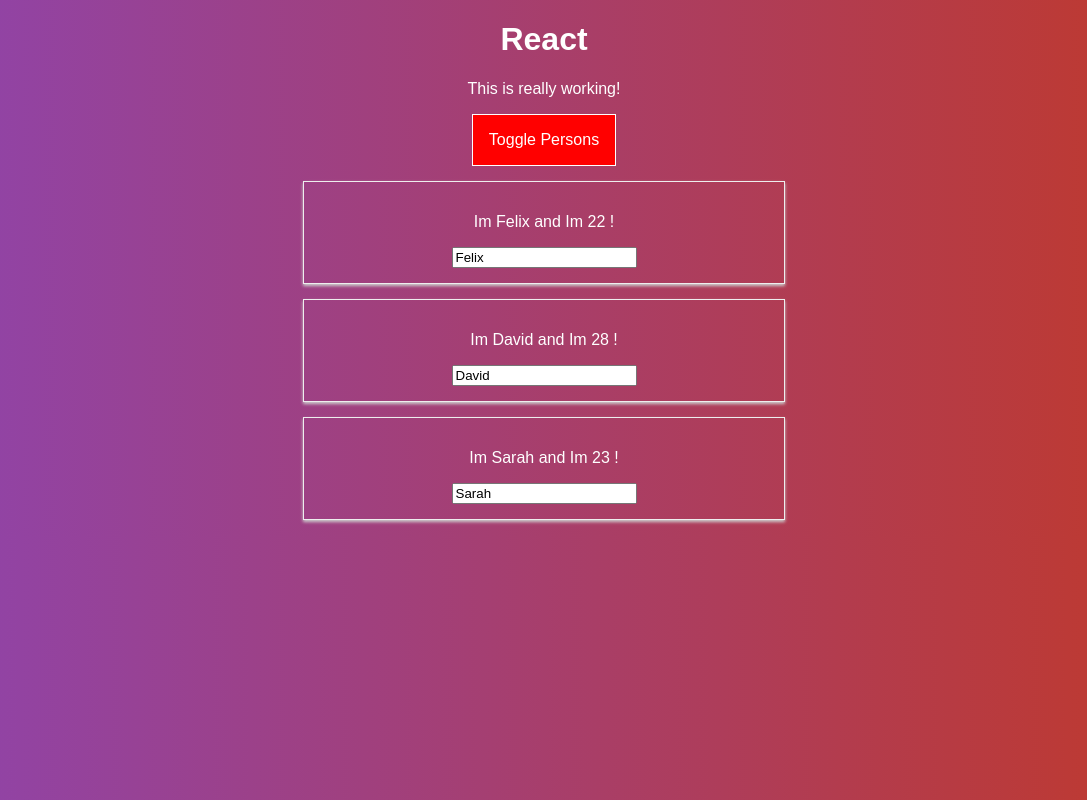
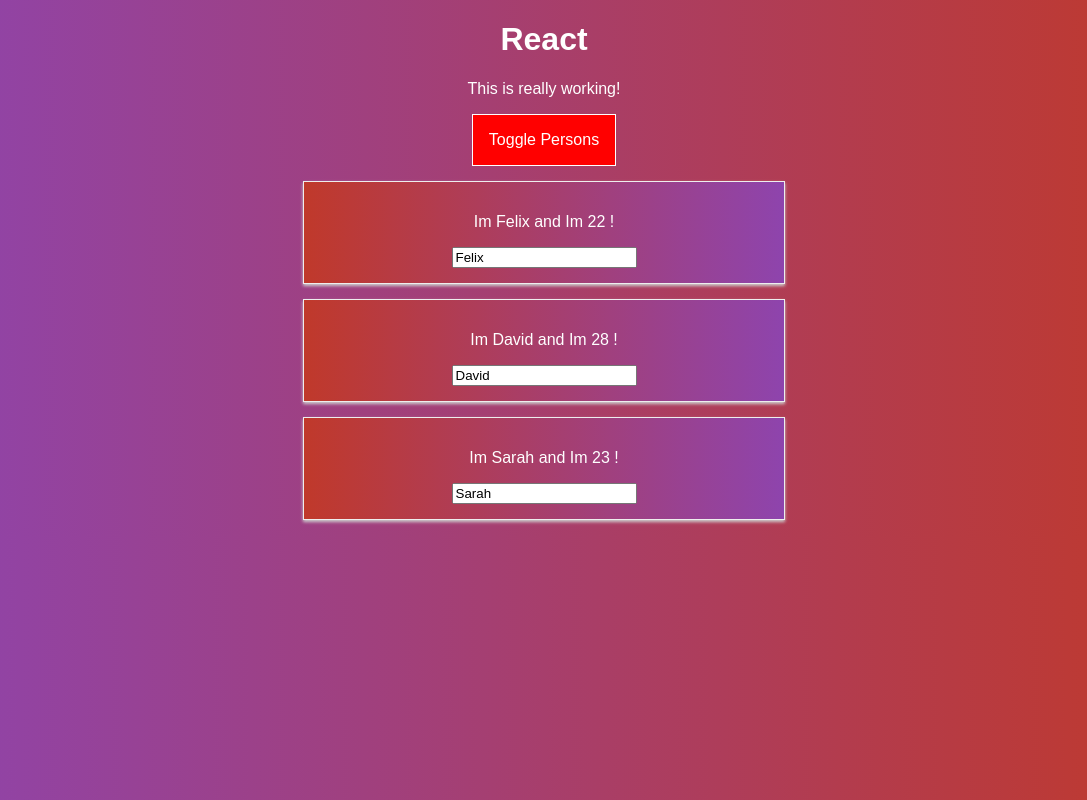
Before and after one commit to felixhaeberle/react-course, a React app in the folder react-complete-guide/: page / in a window 1280 px wide. Both pictures are taken after a click on the button "Toggle Persons". Shown: the whole page, without its empty margins (96-1183 px from the left). Built offline with nearby package versions, Linux system fonts and the light colour scheme.

Commit message:
Change styling of Person component

```diff
--- a/react-complete-guide/src/components/Persons/Person/Person.css
+++ b/react-complete-guide/src/components/Persons/Person/Person.css
@@ -3,6 +3,9 @@
   margin: 15px auto;
   border: 1px solid #eee;
   box-shadow: 0 2px 3px #ccc;
+  background: #c0392b;  /* fallback for old browsers */
+  background: -webkit-linear-gradient(to left, #8e44ad, #c0392b);  /* Chrome 10-25, Safari 5.1-6 */
+  background: linear-gradient(to left, #8e44ad, #c0392b); /* W3C, IE 10+/ Edge, Firefox 16+, Chrome 26+, Opera 12+, Safari 7+ */
   padding: 15px;
   text-align: center;
 }
```
